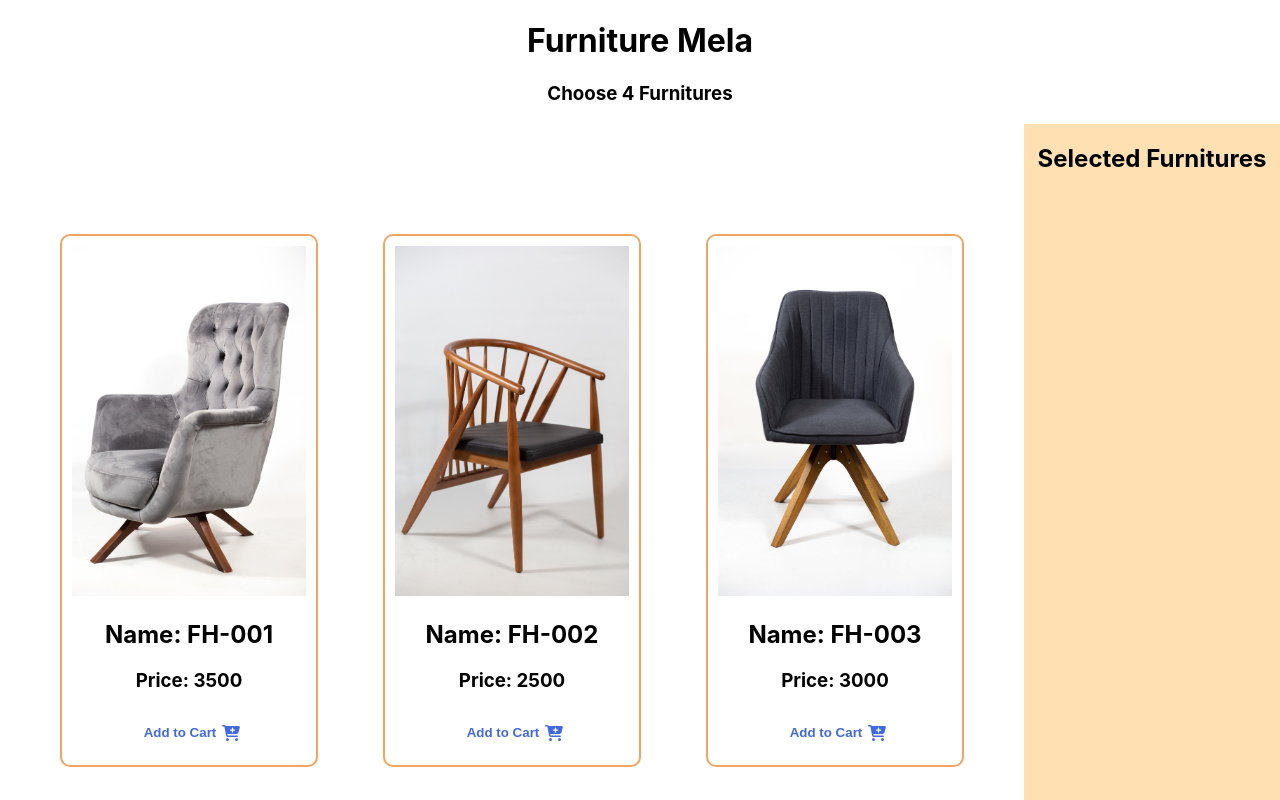
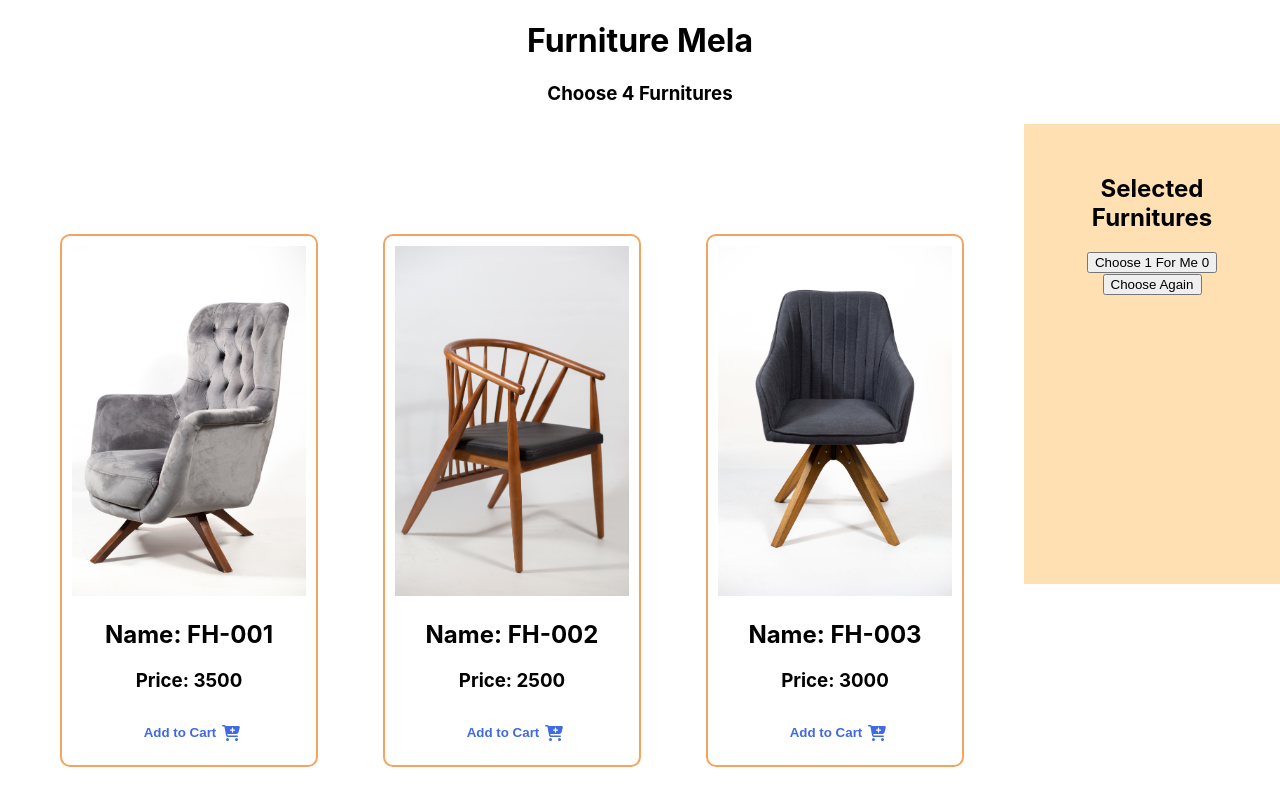
Before and after one commit to mahbub-sakib/mahbub-assignment-8, a React (Create React App) app: page / in a window 1280 px wide. Shown: the top 800 px of the page. Built offline with nearby package versions, Linux system fonts and the light colour scheme.

Commit message:
made cart sticky

```diff
--- a/src/components/Cart/Cart.js
+++ b/src/components/Cart/Cart.js
@@ -1,10 +1,11 @@
 import React from 'react';
+import './Cart.css';
 
 const Cart = (props) => {
     const { furniture } = props;
-    console.log(furniture);
+    // console.log(furniture);
     return (
-        <div>
+        <div className='cart'>
             {
                 <h5>{furniture.name}</h5>
 
--- a/src/components/Mela/Mela.css
+++ b/src/components/Mela/Mela.css
@@ -1,6 +1,7 @@
 .main-container {
     display: grid;
     grid-template-columns: 4fr 1fr;
+    position: relative;
 }
 
 .furniture-container {
@@ -12,4 +13,9 @@
 
 .cart-container {
     background-color: rgba(255, 153, 0, 0.3);
+    height: 400px;
+    position: sticky;
+    top: 0;
+    padding: 30px 20px;
+
 }
--- a/src/components/Mela/Mela.js
+++ b/src/components/Mela/Mela.js
@@ -36,7 +36,6 @@ const Mela = () => {
                     ></Furniture>)}
                 </div>
                 <div className='cart-container'>
-                    <div>
                     <h2>Selected Furnitures</h2>
                     {
                         cart.map(furniture => <Cart
@@ -45,7 +44,9 @@ const Mela = () => {
                         >
                         </Cart>)
                     }
-                    </div>
+                    <button>Choose 1 For Me {cart.length}</button>
+                    <br />
+                    <button>Choose Again</button>
                 </div>
             </div>
         </div>
```
Lines whose indentation alone changed are shown as unchanged.
